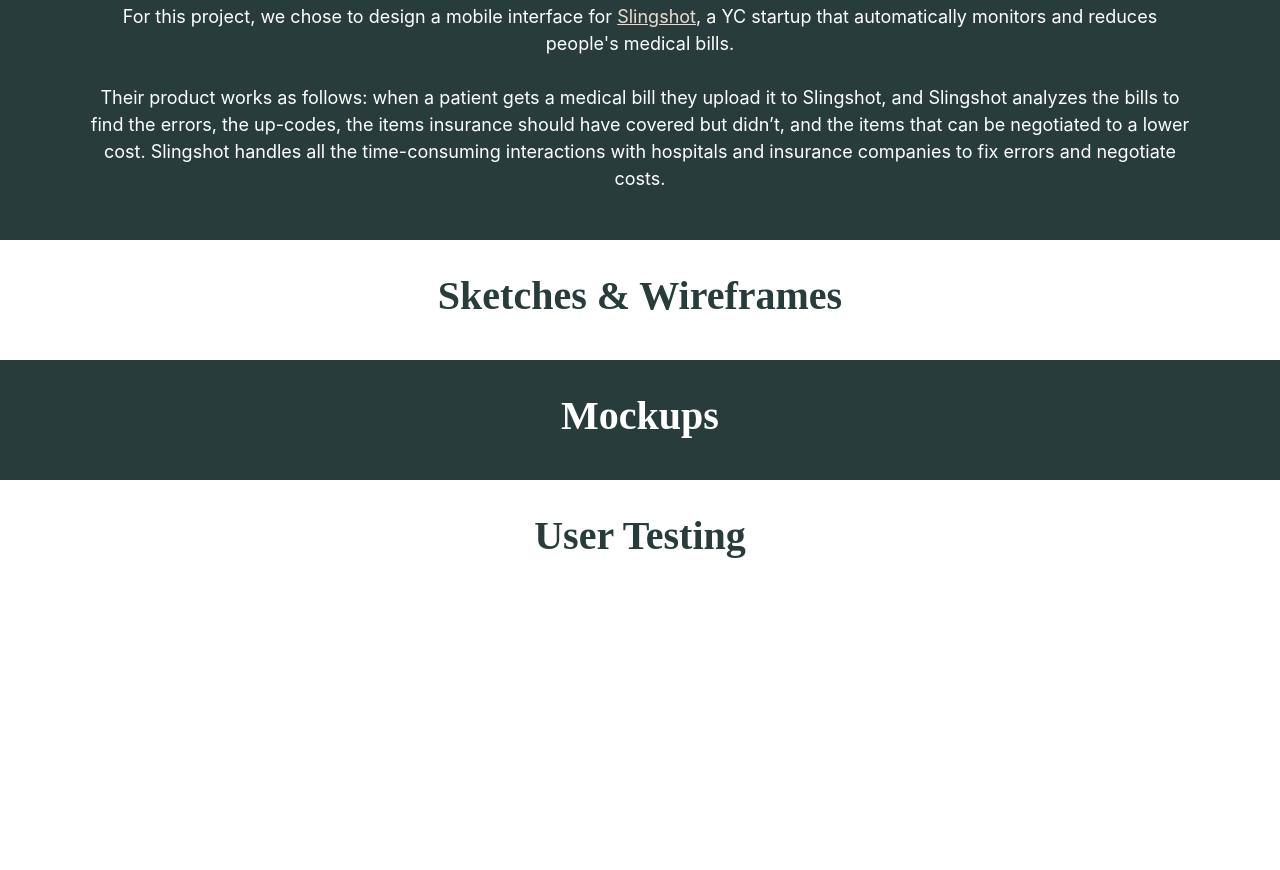
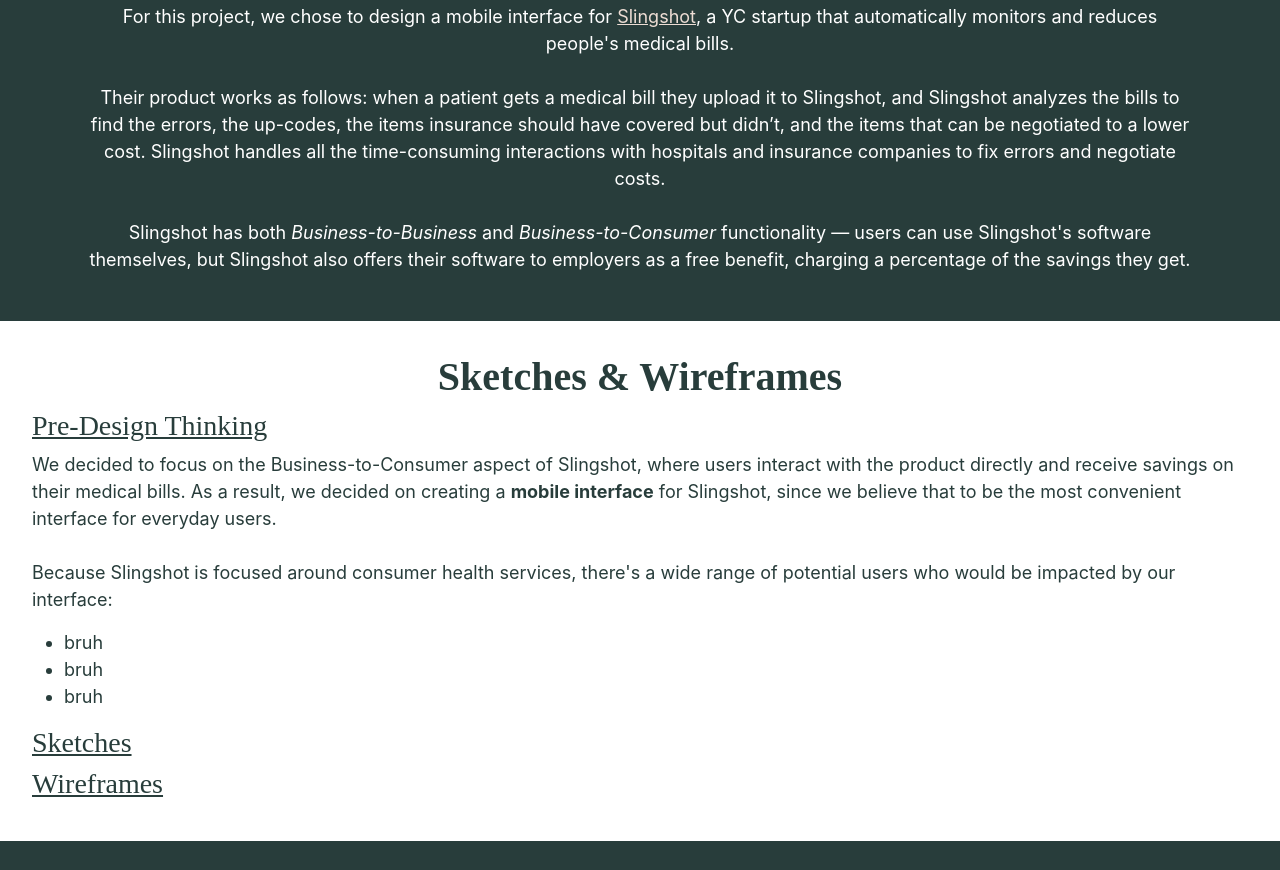
Before and after one commit to suburbiaexe/iterative-design, a plain HTML site: page index.html in a window 1280 px wide. Shown: the part 793-1663 px from the top of the page. Before the commit the page ends 1393 px from the top, so only its background shows below. Drawn offline with nearby package versions, Linux system fonts and the light colour scheme.

Commit message:
added some

```diff
--- a/index.html
+++ b/index.html
@@ -46,12 +46,33 @@
         <div class="dark-sect" id="Startup">
             <h1 id="light-header">The Startup</h1>
             <p id="light-body-tx">
-                For this project, we chose to design a mobile interface for <a target="_blank" rel="noopener noreferrer" href="https://www.ycombinator.com/companies/slingshot" id="light-accent">Slingshot</a>, a YC startup that automatically monitors and reduces people's medical bills. <br><br> Their product works as follows: when a patient gets a medical bill they upload it to Slingshot, and Slingshot analyzes the bills to find the errors, the up-codes, the items insurance should have covered but didn’t, and the items that can be negotiated to a lower cost. Slingshot handles all the time-consuming interactions with hospitals and insurance companies to fix errors and negotiate costs.
+                For this project, we chose to design a mobile interface for <a target="_blank" rel="noopener noreferrer" href="https://www.ycombinator.com/companies/slingshot" id="light-accent">Slingshot</a>, a YC startup that automatically monitors and reduces people's medical bills. <br><br> Their product works as follows: when a patient gets a medical bill they upload it to Slingshot, and Slingshot analyzes the bills to find the errors, the up-codes, the items insurance should have covered but didn’t, and the items that can be negotiated to a lower cost. Slingshot handles all the time-consuming interactions with hospitals and insurance companies to fix errors and negotiate costs. <br><br> Slingshot has both <i>Business-to-Business</i> and <i>Business-to-Consumer</i> functionality — users can use Slingshot's software themselves, but Slingshot also offers their software to employers as a free benefit, charging a percentage of the savings they get.
             </p>
         </div>
 
         <div class="light-sect" id="Sketches-Lofi">
             <h1 id="dark-header">Sketches & Wireframes</h1>
+            <div class="subcontent">
+                <h3 id="dark-subheader"><u>Pre-Design Thinking</u></h3>
+                    <p id="dark-body-tx">
+                        We decided to focus on the Business-to-Consumer aspect of Slingshot, where users interact with the product directly and receive savings on their medical bills. As a result, we decided on creating a <b>mobile interface</b> for Slingshot, since we believe that to be the most convenient interface for everyday users.
+                        <br><br>
+                        Because Slingshot is focused around consumer health services, there's a wide range of potential users who would be impacted by our interface:
+                        <ul>
+                            <li id="dark-body-tx">
+                                bruh
+                            </li>
+                            <li id="dark-body-tx">
+                                bruh
+                            </li>
+                            <li id="dark-body-tx">
+                                bruh
+                            </li>
+                        </ul>
+                    </p>
+                <h3 id="dark-subheader"><u>Sketches</u></h3>
+                <h3 id="dark-subheader"><u>Wireframes</u></h3>
+            </div>
         </div>
 
         <div class="dark-sect" id="Mockups">
--- a/style.css
+++ b/style.css
@@ -9,7 +9,7 @@
 
 .navbar {
     background-color: var(--primary-color) !important;
-    filter: drop-shadow(0px 3px 3px #283D3B);
+    filter: drop-shadow(0px 3px 3px #192524);
 }
 
 #accent-text {
@@ -74,6 +74,12 @@
     text-align: center;
 }
 
+#dark-subheader {
+    font-family: var(--primary-font), serif;
+    color: var(--primary-color);
+    text-align: left;
+}
+
 #light-body-tx {
     font-family: var(--secondary-font), sans-serif;
     color: var(--secondary-color);
@@ -84,6 +90,14 @@
     padding-right: 3em;
 }
 
+#dark-body-tx {
+    font-family: var(--secondary-font), sans-serif;
+    color: var(--primary-color);
+    font-style: normal;
+    font-size: large;
+    text-align: left;
+}
+
 #light-accent {
     color: #EDDDD4;
 }
```
Also changed, not shown: 1 other file.
